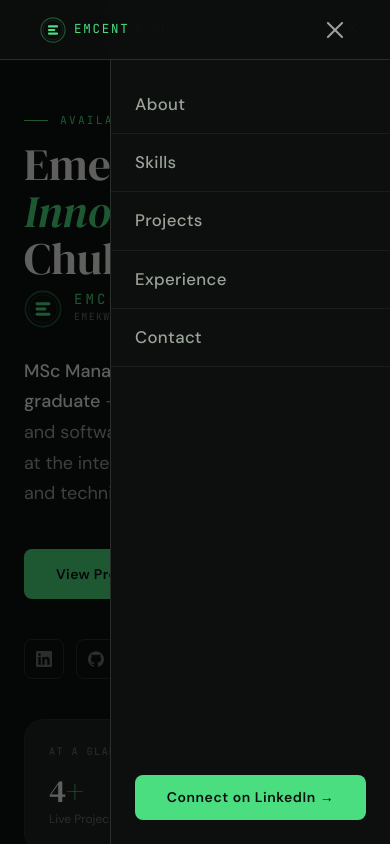
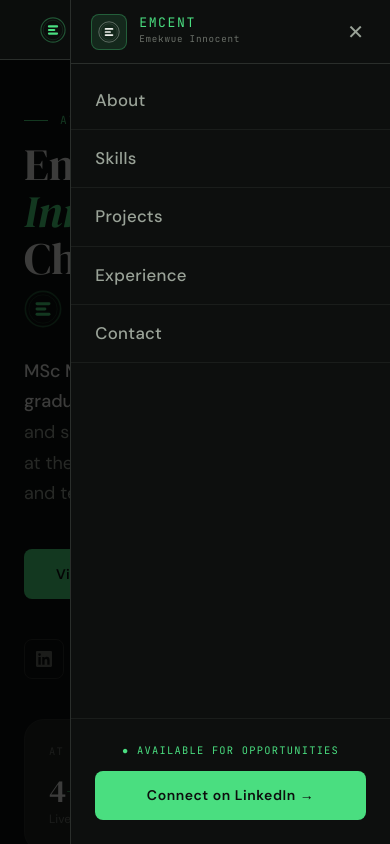
Before and after one commit to CodeEmcent/emcent-portfolio, a React (Vite) app: page / in a window 390 px wide. Both pictures are taken after a click on the button "Toggle menu". Shown: the top 844 px of the page. Built offline with nearby package versions, Linux system fonts and the light colour scheme.

Commit message:
fix: improve mobile navigation drawer Closes #21

```diff
--- a/src/components/nav/Nav.jsx
+++ b/src/components/nav/Nav.jsx
@@ -102,37 +102,41 @@ export default function Nav() {
             >Connect →</a>
           )}
 
-          {/* Hamburger — mobile only */}
+          {/* Hamburger — mobile only, shows X when open */}
           {isMobile && (
             <button
               onClick={() => setOpen(o => !o)}
               aria-label="Toggle menu"
               style={{
                 display: 'flex',
-                flexDirection: 'column',
-                gap: '5px',
-                padding: '4px',
+                alignItems: 'center',
+                justifyContent: 'center',
+                width: '32px',
+                height: '32px',
                 background: 'none',
                 border: 'none',
                 outline: 'none',
                 cursor: 'pointer',
+                color: '#9aa398',
+                fontSize: open ? '1.3rem' : undefined,
+                transition: 'color 0.2s',
               }}
             >
+              {open ? (
+                <span style={{ lineHeight: 1, fontSize: '1.3rem' }}>✕</span>
+              ) : (
+                <span style={{ display: 'flex', flexDirection: 'column', gap: '5px' }}>
                   {[0, 1, 2].map(i => (
                     <span key={i} style={{
                       display: 'block',
                       width: '22px',
                       height: '2px',
                       borderRadius: '2px',
-                  background: 'var(--text-2)',
-                  transition: 'transform 0.3s, opacity 0.3s',
-                  transform: open
-                    ? i === 0 ? 'translateY(7px) rotate(45deg)'
-                    : i === 2 ? 'translateY(-7px) rotate(-45deg)' : 'none'
-                    : 'none',
-                  opacity: open && i === 1 ? 0 : 1,
+                      background: '#9aa398',
                     }} />
                   ))}
+                </span>
+              )}
             </button>
           )}
         </div>
@@ -141,29 +145,30 @@ export default function Nav() {
       {/* RIGHT-SIDE DRAWER — mobile only */}
       {isMobile && (
         <>
-          {/* Backdrop */}
+          {/* Backdrop — full screen */}
           <div
             onClick={close}
             style={{
               position: 'fixed',
               inset: 0,
               zIndex: 48,
-              background: 'rgba(0,0,0,0.6)',
+              background: 'rgba(0,0,0,0.75)',
               opacity: open ? 1 : 0,
               pointerEvents: open ? 'all' : 'none',
               transition: 'opacity 0.3s ease',
             }}
           />
 
-          {/* Drawer panel */}
+          {/* Drawer panel — full height, own header */}
           <div
             style={{
               position: 'fixed',
               top: 0,
               right: 0,
               bottom: 0,
-              width: '280px',
-              zIndex: 49,
+              width: '82vw',
+              maxWidth: '340px',
+              zIndex: 51,
               background: '#0d0f0e',
               borderLeft: '1px solid #2a2e2b',
               transform: open ? 'translateX(0)' : 'translateX(100%)',
@@ -172,22 +177,55 @@ export default function Nav() {
               flexDirection: 'column',
             }}
           >
-            {/* Drawer header */}
+            {/* Drawer header — brand identity with logo, name, and close */}
             <div style={{
               display: 'flex',
               alignItems: 'center',
               justifyContent: 'space-between',
-              padding: '0 1.5rem',
-              height: '60px',
+              padding: '0 1.25rem',
+              height: '64px',
               borderBottom: '1px solid #2a2e2b',
+              flexShrink: 0,
             }}>
-              <span style={{
+              {/* Brand */}
+              <div style={{ display: 'flex', alignItems: 'center', gap: '0.75rem' }}>
+                {/* Logo mark — square with E monogram, mirrors E.Excel's gold square */}
+                <div style={{
+                  width: '36px',
+                  height: '36px',
+                  borderRadius: '8px',
+                  background: 'rgba(74,222,128,0.12)',
+                  border: '1px solid rgba(74,222,128,0.3)',
+                  display: 'flex',
+                  alignItems: 'center',
+                  justifyContent: 'center',
+                  flexShrink: 0,
+                }}>
+                  <Monogram size={22} />
+                </div>
+                {/* Name */}
+                <div>
+                  <p style={{
                     fontFamily: '"JetBrains Mono", monospace',
-                fontSize: '0.75rem',
-                letterSpacing: '0.14em',
+                    fontSize: '0.82rem',
+                    letterSpacing: '0.12em',
                     textTransform: 'uppercase',
-                color: 'var(--accent)',
-              }}>Menu</span>
+                    color: '#4ade80',
+                    lineHeight: 1,
+                    margin: 0,
+                  }}>Emcent</p>
+                  <p style={{
+                    fontFamily: '"JetBrains Mono", monospace',
+                    fontSize: '0.58rem',
+                    letterSpacing: '0.08em',
+                    color: '#6b7069',
+                    marginTop: '0.25rem',
+                    margin: '0.25rem 0 0',
+                  }}>Emekwue Innocent</p>
+                </div>
+              </div>
+
+              {/* Close button */}
               <button
                 onClick={close}
                 aria-label="Close menu"
@@ -196,16 +234,24 @@ export default function Nav() {
                   border: 'none',
                   outline: 'none',
                   cursor: 'pointer',
-                  color: 'var(--text-2)',
-                  fontSize: '1.4rem',
+                  color: '#9aa398',
+                  fontSize: '1.25rem',
                   lineHeight: 1,
-                  padding: '4px',
+                  padding: '6px',
+                  display: 'flex',
+                  alignItems: 'center',
+                  justifyContent: 'center',
                 }}
               >✕</button>
             </div>
 
             {/* Drawer links */}
-            <nav style={{ flex: 1, display: 'flex', flexDirection: 'column', padding: '1rem 0' }}>
+            <nav style={{
+              display: 'flex',
+              flexDirection: 'column',
+              padding: '0.5rem 0',
+              flexShrink: 0,
+            }}>
               {links.map(l => (
                 <a
                   key={l}
@@ -216,25 +262,43 @@ export default function Nav() {
                     fontSize: '1.05rem',
                     fontWeight: 500,
                     textDecoration: 'none',
-                    color: 'var(--text-2)',
+                    color: '#9aa398',
                     borderBottom: '1px solid #1a1d1b',
                     transition: 'color 0.2s, background 0.2s',
                     letterSpacing: '0.02em',
                   }}
                   onMouseEnter={e => {
-                    e.currentTarget.style.color = 'var(--accent)'
+                    e.currentTarget.style.color = '#4ade80'
                     e.currentTarget.style.background = '#131614'
                   }}
                   onMouseLeave={e => {
-                    e.currentTarget.style.color = 'var(--text-2)'
+                    e.currentTarget.style.color = '#9aa398'
                     e.currentTarget.style.background = 'transparent'
                   }}
                 >{l}</a>
               ))}
             </nav>
 
+            {/* Spacer */}
+            <div style={{ flex: 1 }} />
+
             {/* Drawer footer */}
-            <div style={{ padding: '1.5rem' }}>
+            <div style={{
+              padding: '1.5rem',
+              borderTop: '1px solid #1a1d1b',
+              display: 'flex',
+              flexDirection: 'column',
+              gap: '0.75rem',
+            }}>
+              <p style={{
+                fontFamily: '"JetBrains Mono", monospace',
+                fontSize: '0.65rem',
+                letterSpacing: '0.12em',
+                textTransform: 'uppercase',
+                color: '#4ade80',
+                textAlign: 'center',
+                margin: 0,
+              }}>● Available for opportunities</p>
               <a
                 href={personal.linkedin}
                 target="_blank"
@@ -245,10 +309,10 @@ export default function Nav() {
                   alignItems: 'center',
                   justifyContent: 'center',
                   width: '100%',
-                  padding: '0.75rem',
+                  padding: '0.875rem',
                   borderRadius: '8px',
-                  background: 'var(--accent)',
-                  color: 'var(--bg)',
+                  background: '#4ade80',
+                  color: '#0d0f0e',
                   fontSize: '0.875rem',
                   fontWeight: 600,
                   textDecoration: 'none',
```
Lines whose indentation alone changed are shown as unchanged.
